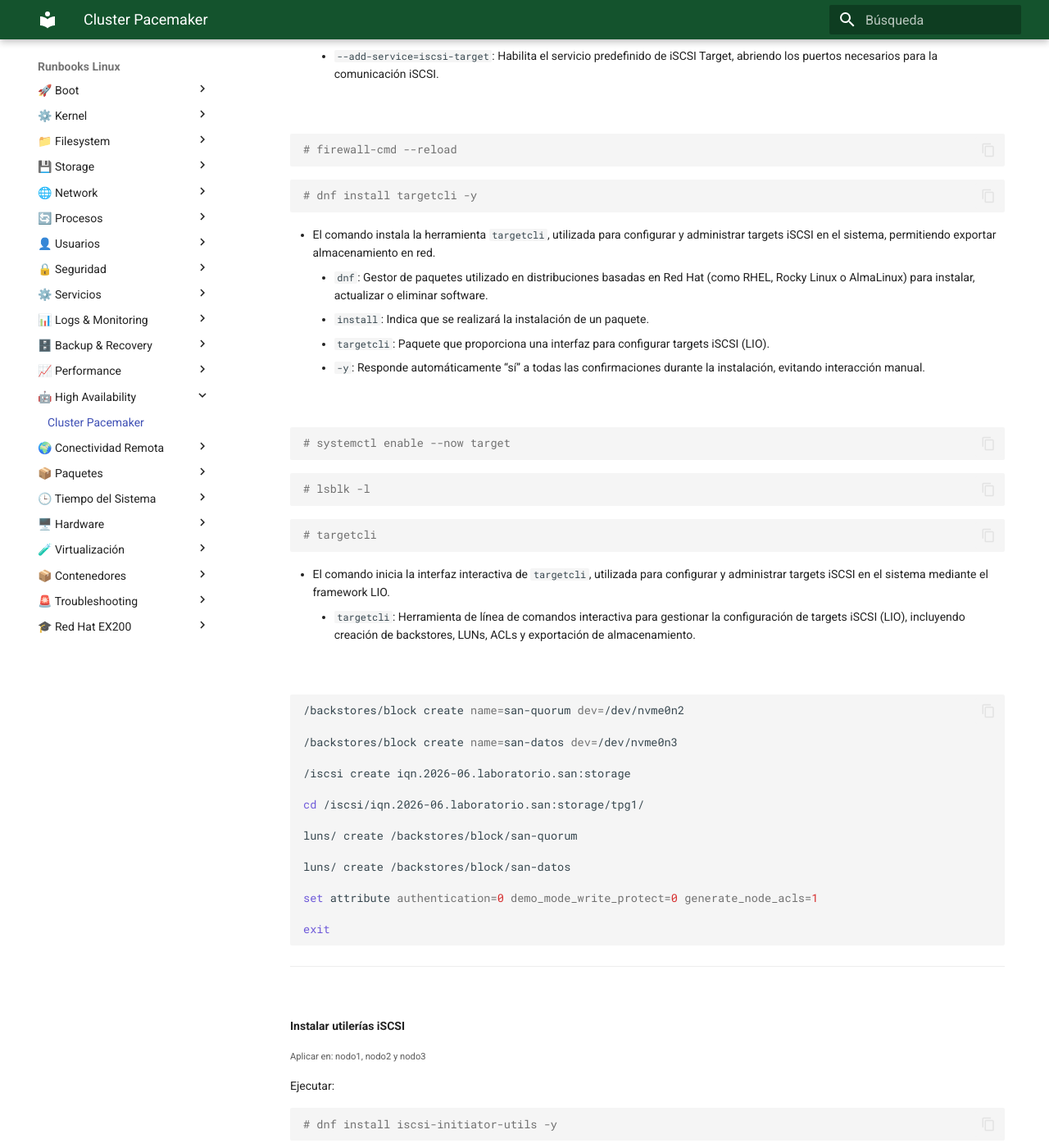
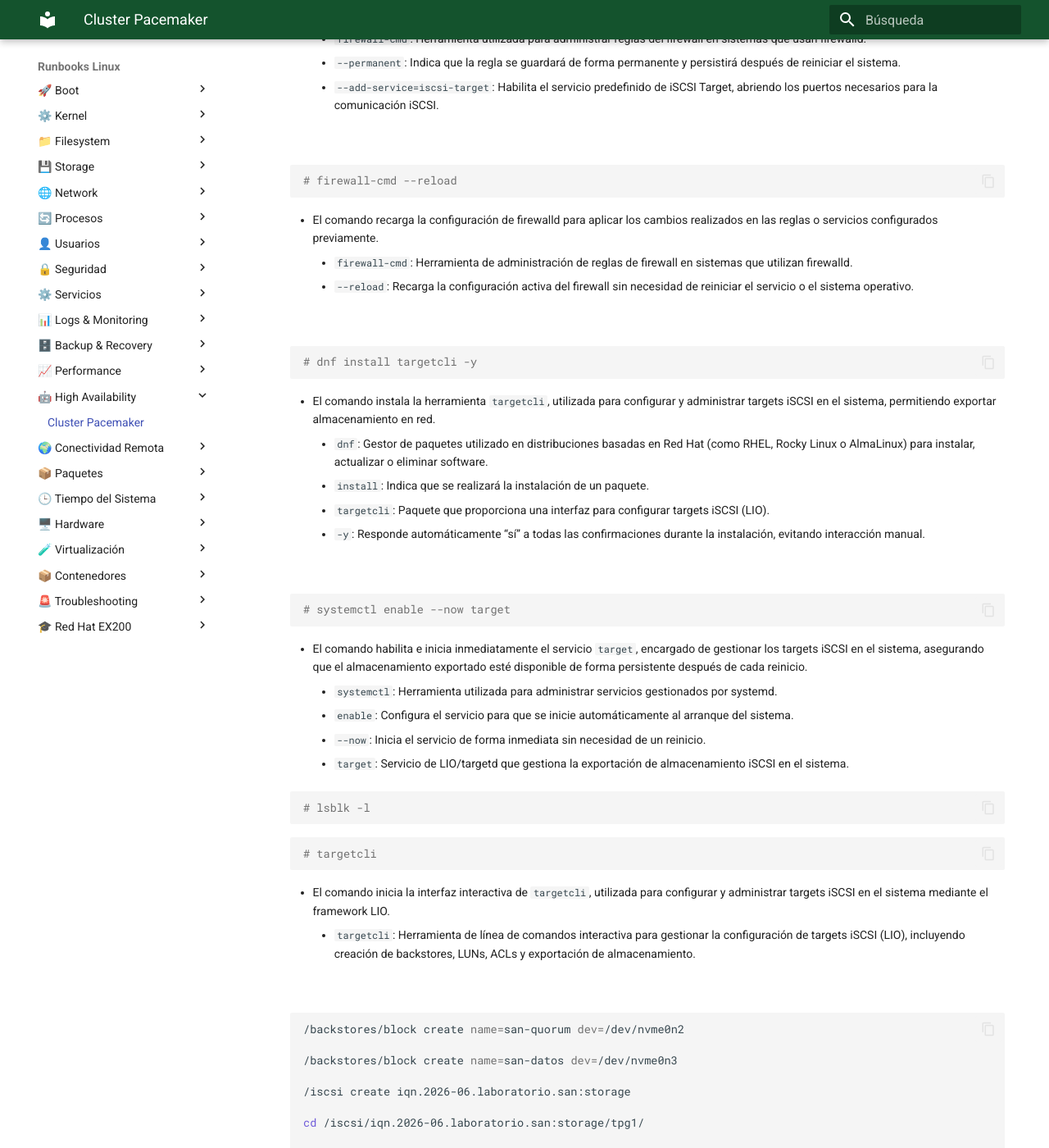
Before and after one commit to rocky99rhl/linux-runbooks, an MkDocs documentation site: the page built from docs/13-high-availability/Cluster_Pacemaker_Corosync_SBD.md, in a window 1280 px wide and 1400 px high, scrolled down 4096 px. Shown: the whole window at 82% size. Built offline with MkDocs 1.6.1 and Material for MkDocs 9.7.7, drawn with Linux system fonts in a browser that asks for light colours; some of the changed text lies outside the part shown.

Commit message:
update runbooks

````diff
--- a/docs/13-high-availability/Cluster_Pacemaker_Corosync_SBD.md
+++ b/docs/13-high-availability/Cluster_Pacemaker_Corosync_SBD.md
@@ -87,6 +87,8 @@
 Agregar:
 
 ```text
+#Red privada para el cluster
+# ip	 hostname	alias
 10.0.0.11 nodo1.laboratorio nodo1
 10.0.0.12 nodo2.laboratorio nodo2
 10.0.0.13 nodo3.laboratorio nodo3
@@ -102,7 +104,7 @@
 
 **Validar resolución DNS local**
 
-<small>Aplicar en: nodo1, nodo2 y nodo3</small>
+<small>Aplicar en: **nodo1, nodo2 y nodo3**</small>
 
 Ejecutar:
 
@@ -124,7 +126,8 @@
 
 **Abrir puertos de Alta Disponibilidad**
 
-<small>Aplicar en: nodo1, nodo2 y nodo3</small>
+<small>Aplicar en: **nodo1, nodo2 y nodo3**</small>
+&nbsp;
 
 Ejecutar:
 
@@ -184,6 +187,13 @@
 # firewall-cmd --reload
 ```
 
+- El comando recarga la configuración de firewalld para aplicar los cambios realizados en las reglas o servicios configurados previamente.
+    - `firewall-cmd`: Herramienta de administración de reglas de firewall en sistemas que utilizan firewalld.
+    - `--reload`: Recarga la configuración activa del firewall sin necesidad de reiniciar el servicio o el sistema operativo.
+
+
+&nbsp;
+
 ```bash
 # dnf install targetcli -y
 ```
@@ -199,6 +209,13 @@
 ```bash
 # systemctl enable --now target
 ```
+
+- El comando habilita e inicia inmediatamente el servicio `target`, encargado de gestionar los targets iSCSI en el sistema, asegurando que el almacenamiento exportado esté disponible de forma persistente después de cada reinicio.
+    - `systemctl`: Herramienta utilizada para administrar servicios gestionados por systemd.
+    - `enable`: Configura el servicio para que se inicie automáticamente al arranque del sistema.
+    - `--now`: Inicia el servicio de forma inmediata sin necesidad de un reinicio.
+    - `target`: Servicio de LIO/targetd que gestiona la exportación de almacenamiento iSCSI en el sistema.
+
 
 ```bash
 # lsblk -l
@@ -245,6 +262,14 @@
 ```bash
 # dnf install iscsi-initiator-utils -y
 ```
+
+- El comando instala las utilidades necesarias para que el sistema funcione como iniciador iSCSI, permitiendo descubrir, conectar y administrar sesiones con targets de almacenamiento remoto.
+    - `dnf`: Gestor de paquetes utilizado en distribuciones basadas en Red Hat (como RHEL, Rocky Linux o AlmaLinux) para instalar, actualizar o eliminar software.
+    - `install`: Indica que se realizará la instalación de un paquete.
+    - `iscsi-initiator-utils`: Paquete que proporciona las herramientas `iscsiadm` y servicios necesarios para conectarse a targets iSCSI.
+    - `-y`: Responde automáticamente “sí” a todas las confirmaciones durante la instalación, evitando interacción manual.
+
+&nbsp;
 
 ```bash
 # systemctl enable --now iscsid
````
Also changed, not shown: 1 other file.
